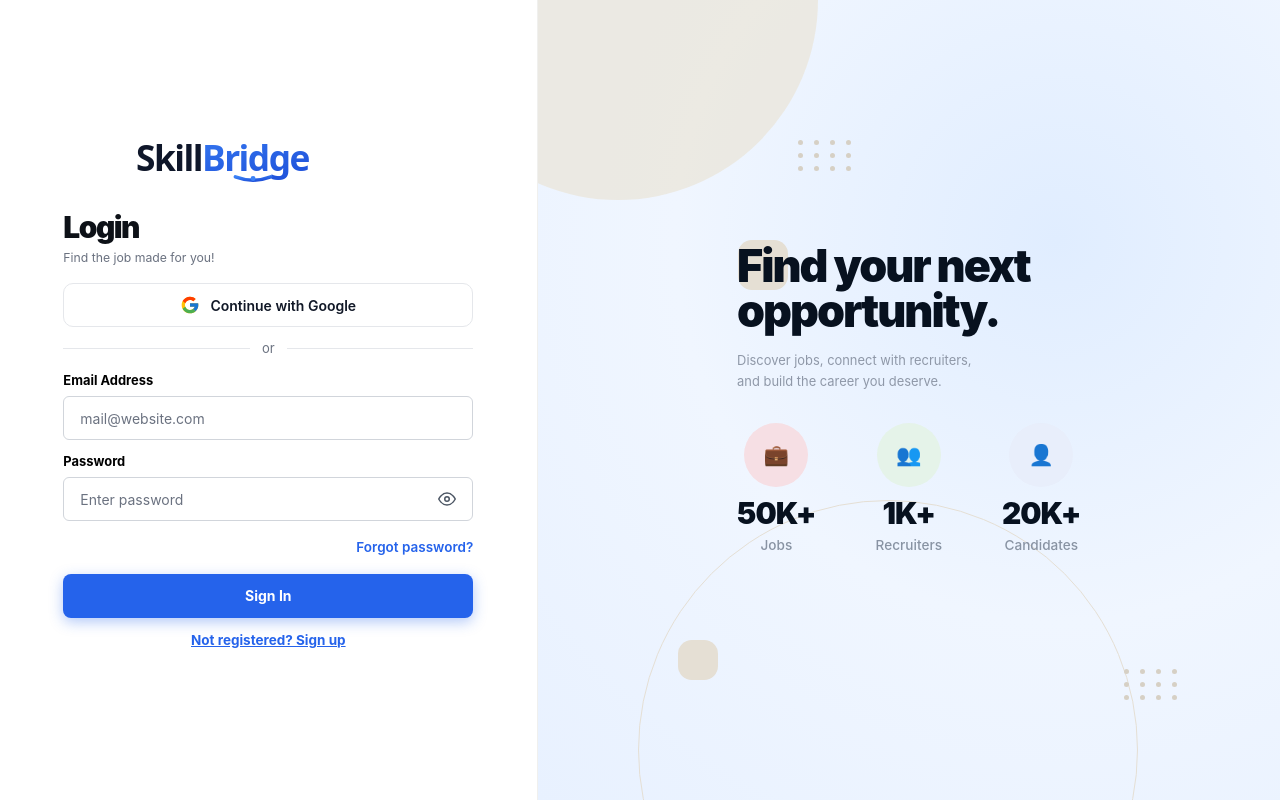
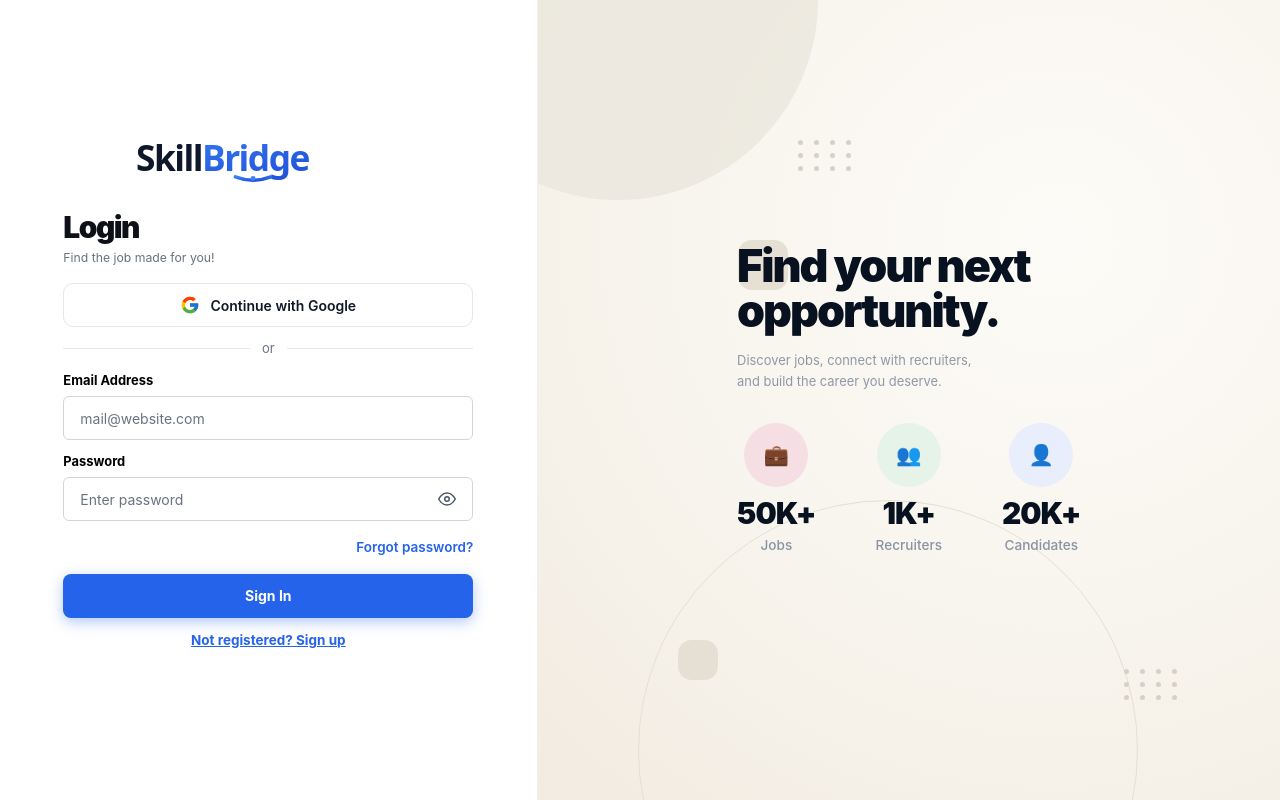
Before and after one commit to Chinmay0608/job-portal-system, a React (Vite) app in the folder frontend/: page /login in a window 1280 px wide. Built offline with nearby package versions, Linux system fonts and the light colour scheme; no server answers.

Commit message:
style: replace cold blue background with subtle warm sand gradient on art panel

```diff
--- a/frontend/src/Styles/pages/auth/Login.css
+++ b/frontend/src/Styles/pages/auth/Login.css
@@ -207,7 +207,7 @@
   flex: 1;
   position: relative;
   overflow: hidden;
-  background: radial-gradient(circle at 70% 30%, #e0edff 0%, #f0f6ff 50%, #e8f1ff 100%);
+  background: radial-gradient(circle at 70% 30%, #fdfbf7 0%, #f8f5ee 50%, #f2ebe1 100%);
   display: flex;
   align-items: center;
   justify-content: center;
--- a/frontend/src/Styles/pages/auth/Register.css
+++ b/frontend/src/Styles/pages/auth/Register.css
@@ -19,7 +19,7 @@
   flex: 1;
   position: relative;
   overflow: hidden;
-  background: radial-gradient(circle at 30% 30%, #e0edff 0%, #f0f6ff 50%, #e8f1ff 100%);
+  background: radial-gradient(circle at 30% 30%, #fdfbf7 0%, #f8f5ee 50%, #f2ebe1 100%);
   display: flex;
   align-items: center;
   justify-content: center;
```
